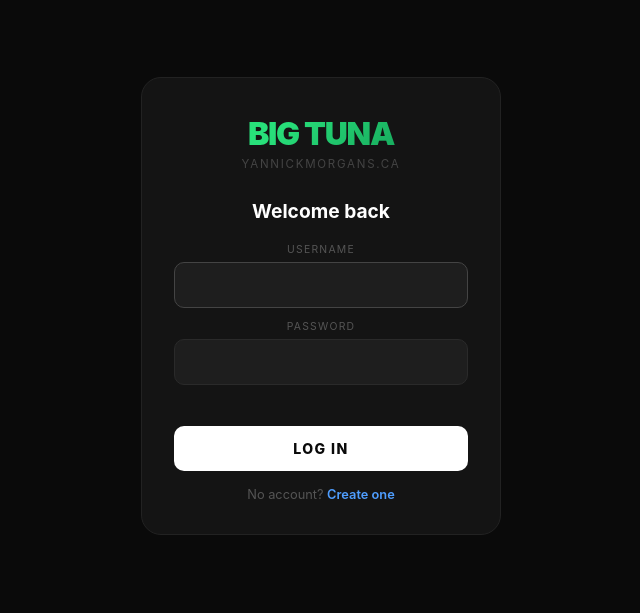
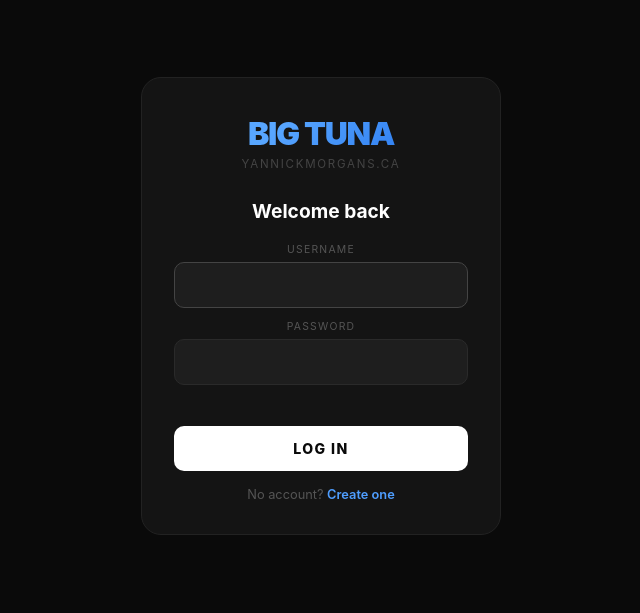
Before and after one commit to yannickbigtuna-dev/BIG-TUNA, a website: page apps/index.html in a window 1280 px wide. Shown: the part 94-707 px from the top of the page, without its empty margins (319-959 px from the left). Drawn offline with Linux system fonts and the light colour scheme.

Commit message:
Make Big Tuna logo blue

```diff
--- a/apps/auth.js
+++ b/apps/auth.js
@@ -33,7 +33,7 @@ const Auth = (() => {
     }
     #auth-card .auth-logo {
       font-size: 2rem; font-weight: 900; letter-spacing: -0.04em;
-      background: linear-gradient(135deg, #28e07a 35%, #0f8f4f 100%);
+      background: linear-gradient(135deg, #58a6ff 35%, #1f6feb 100%);
       -webkit-background-clip: text; -webkit-text-fill-color: transparent;
       background-clip: text; margin-bottom: 4px; display: block;
     }
--- a/apps/index.html
+++ b/apps/index.html
@@ -51,9 +51,9 @@
     font-weight: 900;
     letter-spacing: -0.04em;
     line-height: 1;
-    color: #20c56b;
+    color: #58a6ff;
     margin-bottom: 8px;
-    background: linear-gradient(135deg, #28e07a 35%, #0f8f4f 100%);
+    background: linear-gradient(135deg, #58a6ff 35%, #1f6feb 100%);
     -webkit-background-clip: text;
     -webkit-text-fill-color: transparent;
     background-clip: text;
```
